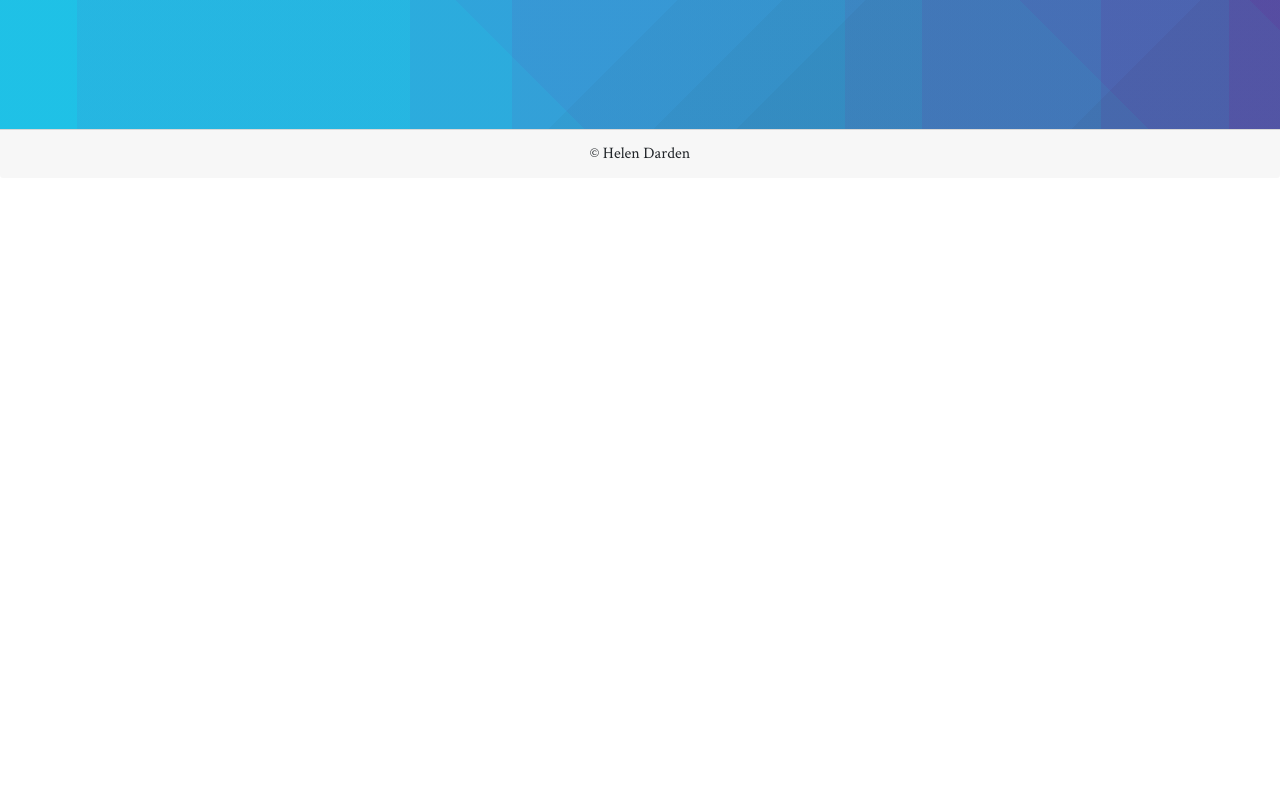
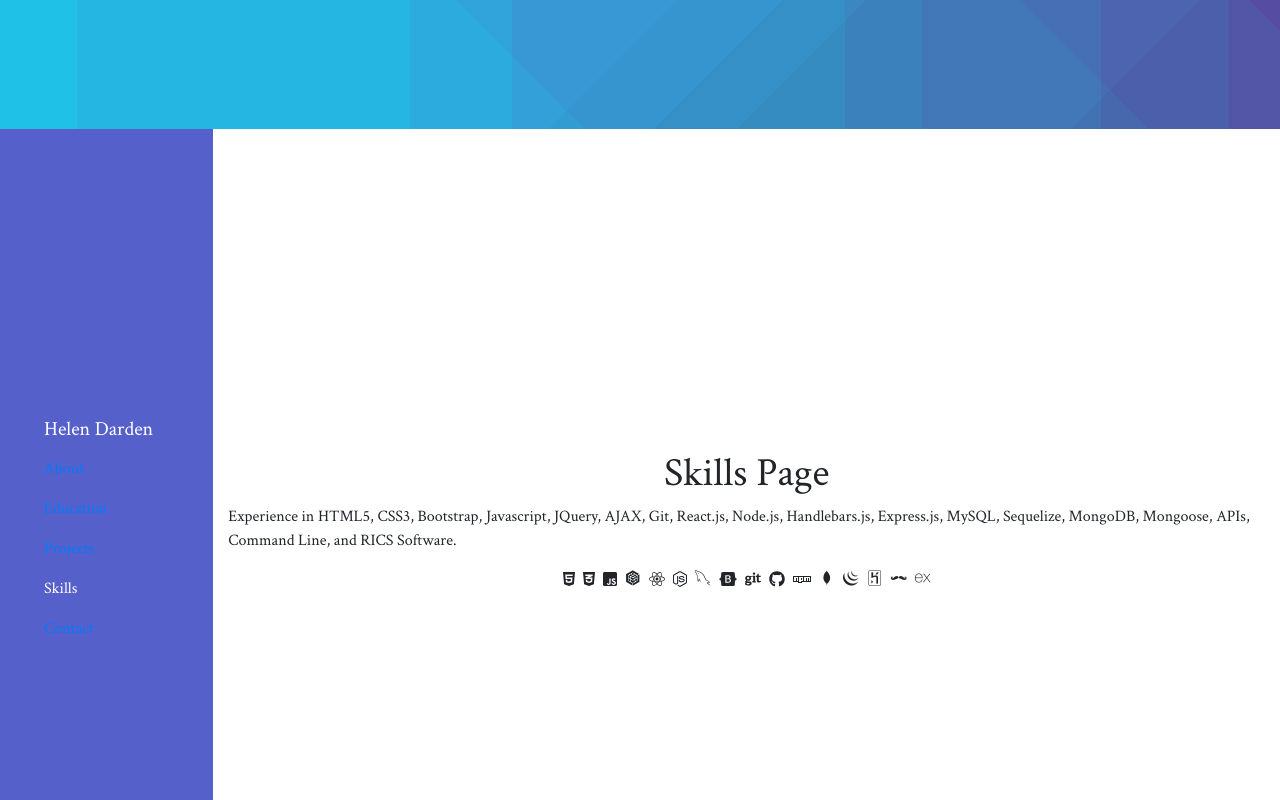
Before and after one commit to hdarden/React-Portfolio, a React (Create React App) app: page /skills in a window 1280 px wide. Shown: the part 680-1480 px from the top of the page. Before the commit the page ends 858 px from the top, so only its background shows below. Built offline with nearby package versions, Linux system fonts and the light colour scheme.

Commit message:
adding skills page, and content

```diff
--- a/public/index.html
+++ b/public/index.html
@@ -25,11 +25,15 @@
       Learn how to configure a non-root public URL by running `npm run build`.
     -->
     <title>React App</title>
+     <!-- Icons -->
+    <script src="https://use.fontawesome.com/releases/v5.13.0/js/all.js" crossorigin="anonymous"></script>
+    <link rel="stylesheet" href="https://cdn.jsdelivr.net/gh/konpa/devicon@master/devicon.min.css">
     <!-- Google Fonts -->
     <link href="https://fonts.googleapis.com/css2?family=Crimson+Text:wght@600&display=swap" rel="stylesheet">
     <link href="https://fonts.googleapis.com/css2?family=Crimson+Text&display=swap" rel="stylesheet">
     <!-- Bootstrap -->
     <link rel="stylesheet" href="https://stackpath.bootstrapcdn.com/bootstrap/4.5.0/css/bootstrap.min.css" integrity="sha384-9aIt2nRpC12Uk9gS9baDl411NQApFmC26EwAOH8WgZl5MYYxFfc+NcPb1dKGj7Sk" crossorigin="anonymous">
+
   </head>
   <body>
     <noscript>You need to enable JavaScript to run this app.</noscript>
--- a/src/App.js
+++ b/src/App.js
@@ -1,21 +1,22 @@
 import React from "react";
 import { BrowserRouter as Router, Route } from "react-router-dom";
-import NavTabs from "./components/NavTabs";
-import Home from "./components/pages/Home";
 import About from "./components/pages/About";
 import Contact from "./components/pages/Contact";
 import Project from "./components/pages/Project";
 import Header from "./components/Header"
 import Footer from "./components/Footer"
+import Education from "./components/pages/Education"
+import Skills from "./components/pages/Skills";
 
 function App() {
   return (
     <Router>
       <Header/>
       <div>
-        <Route exact path="/" component={Home} />
-        <Route exact path="/about" component={About} />
+        <Route exact path="/" component={About} />
+        <Route exact path="/education" component={Education} />
         <Route exact path="/project" component={Project} />
+        <Route exact path="/skills" component={Skills} />
         <Route path="/contact" component={Contact} />
       </div>
       <Footer />
--- a/src/components/NavTabs.js
+++ b/src/components/NavTabs.js
@@ -6,77 +6,48 @@ function NavTabs() {
 
   return (
 
-  <div className="sidNav">{/* /* "navbar navbar-expand-lg navbar-light bg-light"> */}
-      <a className="navbar-brand" href="/">Helen Darden</a>
-      {/* <button className="navbar-toggler" type="button" data-toggle="collapse" data-target="#navbarNav" aria-controls="navbarNav" aria-expanded="false" aria-label="Toggle navigation">
-         <span class="navbar-toggler-icon"></span>
-      </button> */}
-      {/* <div class="collapse navbar-collapse" id="navbarNav"> */}
+  <div className="sidNav">
+      <a className="navbar-brand  text-white" href="/">Helen Darden</a>
         <ul className="navbar-nav">
-          <li className="nav-item active">
-              <Link to="/" className={location.pathname === "/" ? "nav-link active" : "nav-link"}>
-              Home
-            </Link>
-          </li>
           <li className="nav-item">
-              <Link
-              to="/about"
-              className={location.pathname === "/about" ? "nav-link active" : "nav-link"}
-            >
+              <Link to="/" className={location.pathname === "/" ? "nav-link  text-white" : "nav-link"}>
               About
             </Link>
           </li>
           <li className="nav-item">
               <Link
+              to="/education"
+              className={location.pathname === "/education" ? "nav-link  text-white" : "nav-link"}
+            >
+              Education
+            </Link>
+          </li>
+          <li className="nav-item">
+              <Link
               to="/project"
-              className={location.pathname === "/project" ? "nav-link active" : "nav-link"}
+              className={location.pathname === "/project" ? "nav-link  text-white" : "nav-link"}
             >
               Projects
             </Link>
           </li>
           <li className="nav-item">
               <Link
+              to="/skills"
+              className={location.pathname === "/skills" ? "nav-link  text-white" : "nav-link"}
+            >
+              Skills
+            </Link>
+          </li>
+          <li className="nav-item">
+              <Link
               to="/contact"
-              className={location.pathname === "/contact" ? "nav-link active" : "nav-link"}
+              className={location.pathname === "/contact" ? "nav-link  text-white" : "nav-link"}
             >
               Contact
             </Link>
           </li>
         </ul>
-      {/* </div> */}
   </div>
-
-    /* <ul className="navbar navbar-expand-lg navbar-dark bg-dark">
-      <li className="nav-item">
-        <Link to="/" className={location.pathname === "/" ? "nav-link active" : "nav-link"}>
-          Home
-        </Link>
-      </li>
-      <li className="nav-item">
-        <Link
-          to="/about"
-          className={location.pathname === "/about" ? "nav-link active" : "nav-link"}
-        >
-          About
-        </Link>
-      </li>
-      <li className="nav-item">
-        <Link
-          to="/project"
-          className={location.pathname === "/project" ? "nav-link active" : "nav-link"}
-        >
-          Projects
-        </Link>
-      </li>
-      <li className="nav-item">
-        <Link
-          to="/contact"
-          className={location.pathname === "/contact" ? "nav-link active" : "nav-link"}
-        >
-          Contact
-        </Link>
-      </li>
-    </ul> */
   );
 }
 
--- a/src/components/css/styles.css
+++ b/src/components/css/styles.css
@@ -5,9 +5,11 @@
     justify-content: center;
     align-items: center;
     font-family: 'Crimson Text', serif;
+    background-color: rgb(86, 96, 202);
+
 
 }
-.contact, .home, .about-content, .project {
+.contact, .home, .about-content, .project, .skills {
     display: flex;
     flex-direction: column;
     justify-content: center;
--- a/src/components/pages/Contact.js
+++ b/src/components/pages/Contact.js
@@ -1,10 +1,9 @@
 import React from "react";
 import NavTabs from "../NavTabs"
 import "../css/styles.css"
-//import { Link, Route } from "react-router-dom";
-//import Learn from "./Learn";
 
-function Contact(props) {
+
+function Contact() {
   return (
     <div className="container-fluid">
       <div className="row">
@@ -12,25 +11,22 @@ function Contact(props) {
           <NavTabs />
         </div>
         <div className="col-md-10 contact">
-      <h1>Contact Page</h1>
+      <h1>Contact</h1>
       <p>
-        Integer cursus bibendum sem non pretium. Vestibulum in aliquet sem, quis molestie urna.
-        Aliquam semper ultrices varius. Aliquam faucibus sit amet magna a ultrices. Aenean
-        pellentesque placerat lacus imperdiet efficitur. In felis nisl, luctus non ante euismod,
-        tincidunt bibendum mi. In a molestie nisl, eu sodales diam. Nam tincidunt lacus quis magna
-        posuere, eget tristique dui dapibus. Maecenas fermentum elementum faucibus. Quisque nec
-        metus vestibulum, egestas massa eu, sollicitudin ipsum. Nulla facilisi. Sed ut erat ligula.
-        Nam tincidunt nunc in nibh dictum ullamcorper. Class aptent taciti sociosqu ad litora
-        torquent per conubia nostra, per inceptos himenaeos. Etiam ornare rutrum felis at rhoncus.
-        Etiam vel condimentum magna, quis tempor nulla.
+        Helen Darden
       </p>
-      {/* <Link to={`${props.match.url}/contact`} role="button" className="btn btn-link">
-        Learn More
-      </Link>{" "}
-      <Link to="/contact" role="button" className="btn btn-link">
-        Learn Less
-      </Link>
-      <Route exact path={`${props.match.url}/learn`} component={Learn} /> */}
+      <p>
+        Charlotte, NC
+      </p>
+      <p>
+        (704)-999-4889
+      </p>
+      <p>
+        hgdarden@gmail.com
+      </p>
+      <p>
+
+      </p>
     </div>
     </div>
     </div>
--- /dev/null
+++ b/src/components/pages/Education.js
@@ -0,0 +1,27 @@
+import React from "react";
+import NavTabs from "../NavTabs"
+import "../css/styles.css"
+
+function Education() {
+  return (
+      <div className="container-fluid">
+      <div className="row">
+        <div className="col-md-2 sideNav">
+          <NavTabs />
+        </div>
+        <div className="col-md-10 about-content">
+      <h1>Education Page</h1>
+      <p>
+        Nunc pharetra finibus est at efficitur. Praesent sed congue diam. Integer gravida dui
+        mauris, ut interdum nunc egestas sed. Aenean sed mollis diam. Nunc aliquet risus ac finibus
+        porta. Nam quis arcu non lectus tincidunt fermentum. Suspendisse aliquet orci porta quam
+        semper imperdiet. Praesent euismod mi justo, faucibus scelerisque risus cursus in. Sed
+        rhoncus mollis diam, sit amet facilisis lectus blandit at.
+      </p>
+    </div>
+    </div>
+    </div>
+  );
+}
+
+export default Education;
--- a/src/components/pages/Project.js
+++ b/src/components/pages/Project.js
@@ -1,6 +1,6 @@
 import React from "react";
-import NavTabs from "../NavTabs"
-import "../css/styles.css"
+import NavTabs from "../NavTabs";
+import "../css/styles.css";
 
 function Project() {
   return (
@@ -10,20 +10,39 @@ function Project() {
           <NavTabs />
         </div>
         <div className="col-md-10 project">
-      <h1>Project Page</h1>
+
+          <h1>Projects</h1>
           <p>
-        Donec a volutpat quam. Curabitur nec varius justo, sed rutrum ligula. Curabitur pellentesque
-        turpis sit amet eros iaculis, a mollis arcu dictum. Ut vel ante eget massa ornare placerat.
-        Etiam nisl orci, finibus sodales volutpat et, hendrerit ut dolor. Suspendisse porta dictum
-        nunc, sed pretium risus rutrum eget. Nam consequat, ligula in faucibus vestibulum, nisi
-        justo laoreet risus, luctus luctus mi lacus sit amet libero. Class aptent taciti sociosqu ad
-        litora torquent per conubia nostra, per inceptos himenaeos. Mauris pretium condimentum
-        tellus eget lobortis. Interdum et malesuada fames ac ante ipsum primis in faucibus. Donec
-        placerat accumsan mi, ut congue neque placerat eu. Donec nec ipsum in velit pellentesque
-        vehicula sit amet at augue. Maecenas aliquam bibendum congue. Pellentesque semper, lectus
-        non ullamcorper iaculis, est ligula suscipit velit, sed bibendum turpis dui in sapien.
+            INTown is a multi-page app that allows users from Charlotte explore
+            different events, outdoor areas, popular places, and restaurants in
+            their selected neighborhood. School Spot uses both front-end and
+            back-end technology to cultivate a user experience that stores
+            information within a MySQL database. The app allows teachers to post
+            assignments and grades and students to keep track of assignment due
+            dates and course grades.
           </p>
           </div>
+         {/*  <div className="row">
+            <div className="col-md-4">
+              <a href={`https://hdarden.github.io/INTown/`} target="blank">
+                <img src={`./assets/img/F9749EA8-F884-4019-9E74-06F6AFF29217_1_105_c.jpeg`} className="card-img rounded-0" alt="Project 1 img--INTown">
+            </a>
+              <a href={"https://github.com/hdarden/INTown"} target="blank"><h4>INTown Repo</h4></a>
+          </div>
+          <div className="col-md-4">
+              <a href="https://fast-beach-51043.herokuapp.com/" target="blank">
+                <img src="./assets/img/50C6DB0C-FFAE-4748-9457-069AD94477FC_1_201_a.jpeg" className="card-img rounded-0" alt="Project 2 School Spot">
+            </a>
+              <a href="https://github.com/hdarden/School-Spot" target="blank"><h4>School Spot Repo</h4></a>
+          </div>
+          <div className="col-md-4">
+            <a href="https://arcane-wave-65165.herokuapp.com/" target="blank">
+              <img src="./assets/img/77C7FF12-F910-4C62-95A0-9B6EF434A5AA_1_105_c.jpeg" className="card-img rounded-0" alt="First full stack web app--burger Logger">
+            </a>
+            <a href="https://github.com/hdarden/Burger-Logger" target="blank"><h4>Burger Logger Repo</h4></a>
+          </div>
+          </div> */}
+
       </div>
     </div>
   );
--- /dev/null
+++ b/src/components/pages/Skills.js
@@ -0,0 +1,46 @@
+import React from "react";
+import NavTabs from "../NavTabs"
+import "../css/styles.css"
+
+function Skills () {
+    return (
+        <div className="container-fluid">
+            <div className="row">
+                <div className="col-md-2 sideNav">
+                    <NavTabs />
+                </div>
+                <div className="col-md-10 skills">
+                    <h1>Skills Page</h1>
+                    <p>
+                        Experience in HTML5, CSS3, Bootstrap, Javascript,
+                        JQuery, AJAX, Git, React.js, Node.js, Handlebars.js, Express.js,
+                        MySQL, Sequelize, MongoDB, Mongoose, APIs, Command Line, and RICS Software.
+                    </p>
+
+                    <ul className="list-inline dev-icons">
+                        <li className="list-inline-item"><i className="fab fa-html5"></i></li>
+                        <li className="list-inline-item"><i className="fab fa-css3-alt"></i></li>
+                        <li className="list-inline-item"><i className="fab fa-js-square"></i></li>
+                        <li className="list-inline-item"><i className="devicon-sequelize-plain"></i></li>
+                        <li className="list-inline-item"><i className="fab fa-react"></i></li>
+                        <li className="list-inline-item"><i className="fab fa-node-js"></i></li>
+                        <li className="list-inline-item"><i className="devicon-mysql-plain"></i></li>
+                        <li className="list-inline-item"><i className="fab fa-bootstrap"></i></li>
+                        <li className="list-inline-item"><i className="fab fa-git"></i></li>
+                        <li className="list-inline-item"><i className="fab fa-github"></i></li>
+                        <li className="list-inline-item"><i className="fab fa-npm"></i></li>
+                        <li className="list-inline-item"><i className="devicon-mongodb-plain"></i></li>
+                        <li className="list-inline-item"><i className="devicon-jquery-plain"></i></li>
+                        <li className="list-inline-item"><i className="devicon-heroku-original"></i></li>
+                        <li className="list-inline-item"><i className="devicon-handlebars-plain"></i></li>
+                        <li className="list-inline-item"><i className="devicon-express-original"></i></li>
+                    </ul>
+                 </div>
+            </div>
+        </div>
+
+
+
+    )
+}
+export default Skills;
```
Also changed, not shown: src/components/pages/About.js (+19 -6 lines), src/components/pages/Home.js (deleted, +0 -34 lines). Lines whose indentation alone changed are shown as unchanged.
